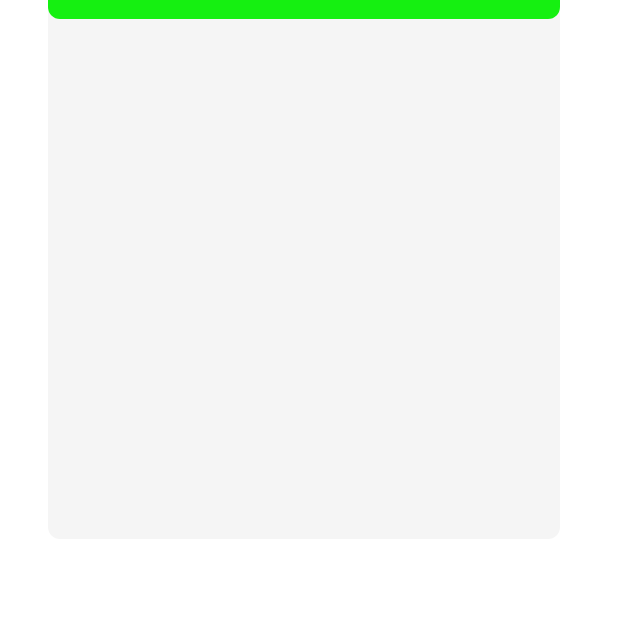
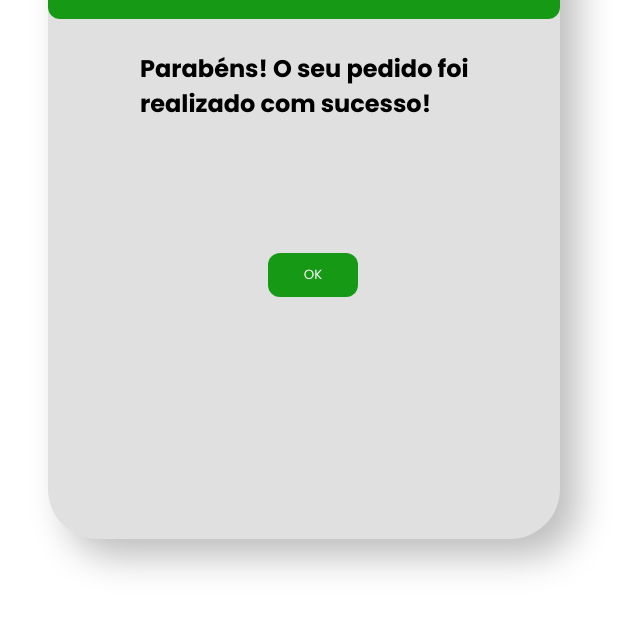
Before and after one commit to Green-House-Sensor/sprint-3, a website: page site/public/dashboard/sucesso.html in a window 1280 px wide. Shown: the part 181-800 px from the top of the page, without its empty margins (336-976 px from the left). Drawn offline with nearby package versions, Linux system fonts and the light colour scheme.

Commit message:
atualizações na solicitação do serviço

```diff
--- a/site/public/dashboard/soli.css
+++ b/site/public/dashboard/soli.css
@@ -17,6 +17,10 @@
 
 .simulador h4 {
    cursor: pointer;
+   font-size: larger;
+   background-color: rgb(202, 202, 202);
+   padding: 12px;
+   border-radius: 12px;
 }
 
 .solicitador {
--- a/site/public/dashboard/sucesso.css
+++ b/site/public/dashboard/sucesso.css
@@ -1,25 +1,51 @@
+@import url('https://fonts.googleapis.com/css2?family=Poppins:wght@300;400;500;600;700;800&family=Righteous&family=Sarala&display=swap');
+
+
 * {
     padding: 0;
     margin: 0;
+    font-family: poppins, sans-serif;
+}
 
-}.container-sucesso {
+.container-sucesso {
     display: flex;
     align-items: center;
     justify-content: center;
     height: 100vh;
     width: 100vw;
+    background-color: rgb(255, 255, 255);
 }
 
 .container-sucesso .card {
-    background-color: whitesmoke;
     height: 80vh;
     width: 40vw;
     border-radius: 12px;
+    border-radius: 50px;
+    background: #e0e0e0;
+    box-shadow: 18px 18px 36px #bebebe,
+        -18px -18px 36px #ffffff;
 
 }
 
+.card h2 {
+    padding: 32px;
+    margin-left: 60px;
+}
+
+.card button {
+    width: 90px;
+    background-color: rgb(22, 153, 20);
+    border: none;
+    margin-top: 100px;
+    margin-left: 220px;
+    cursor: pointer;
+    padding: 12px;
+    border-radius: 12px;
+    color: white;
+}
+
 .topo {
-     background-color: rgb(21, 240, 17);
+    background-color: rgb(22, 153, 20);
     width: 100%;
     height: 120px;
     border-radius: 12px;
@@ -32,14 +58,3 @@
 .container-sucesso span {
     font-size: 42px;
 }
-
- .container-sucesso .infos {
-     display: flex;
-     justify-content: center;
-     align-items: center;
-     flex-direction: column;
- }
-
- .container-sucesso .infos h3{
-   margin-bottom: 24px;
-}
--- a/site/public/dashboard/sucesso.html
+++ b/site/public/dashboard/sucesso.html
@@ -18,15 +18,9 @@
         <div class="card">
             <div class="topo">
                 <h1 style="cursor: pointer;" onclick="mostrarinfo()">Pedido Realizado!</h1> <br>
-                <span class="material-symbols-outlined">unfold_more</span>
             </div>
-            <div class="infos" style="display: none;" id="infoid">
-                <h3>Largura da estufa</h3> <span id="span_larg"></span>
-                <h3>Comprimento da estufa</h3> <span id="span_comp"></span>
-                <h3>Quantidade de kits</h3> <span id="span_kits"></span>
-                <h3>Valor do pedido</h3> <span id="span_valor"></span>
-                <h1>Entraremos em contato</h1>
-            </div>
+            <h2>Parabéns! O seu pedido foi realizado com sucesso!</h2>
+            <a href="dashboard.html"><button>OK</button></a>
         </div>
     </div>
 </body>
```
Lines whose indentation alone changed are shown as unchanged.
